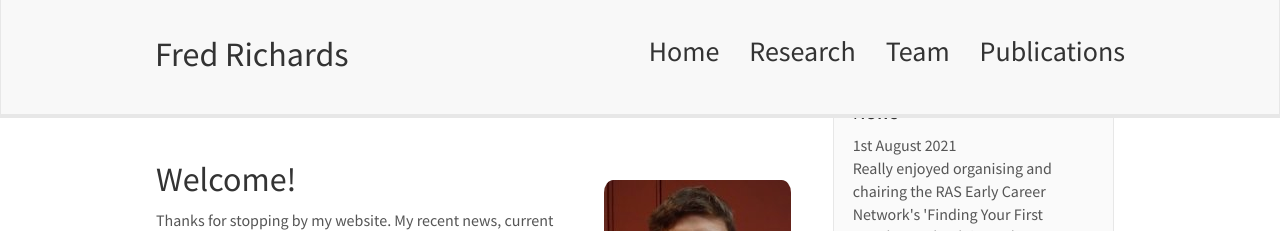
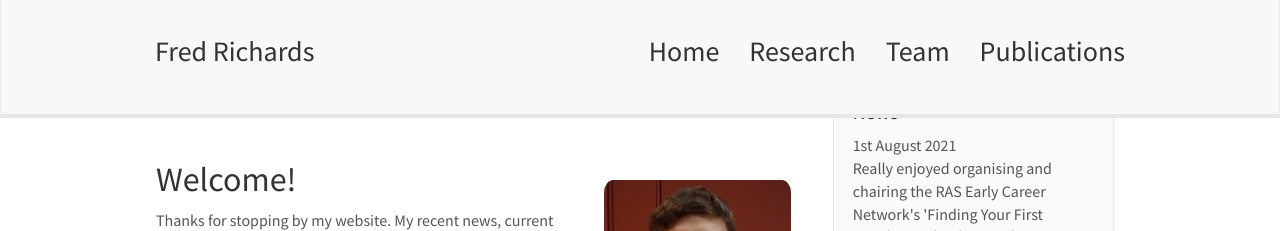
Before and after one commit to freddrichards/freddrichards.github.io, a Jekyll site: the page built from index.md, in a window 1280 px wide. Shown: the top 231 px of the page. Built offline with Jekyll 4.4.1, drawn with Linux system fonts in a browser that asks for light colours; nearby versions of some CDN libraries.

Commit message:
Update header.html

```diff
--- a/_includes/header.html
+++ b/_includes/header.html
@@ -8,7 +8,7 @@
 		<span class="icon-bar"></span>
 	  </button>
 
-    <a class="navbar-brand" href="{{ site.url }}{{ site.baseurl }}/"><h2>Fred Richards<h2></a>
+    <a class="navbar-brand" href="{{ site.url }}{{ site.baseurl }}/"><h3>Fred Richards<h3></a>
 	</div>
 	<div class="collapse navbar-collapse" id="navbar-collapse-1">
 	  <ul class="nav navbar-nav navbar-right">
```
